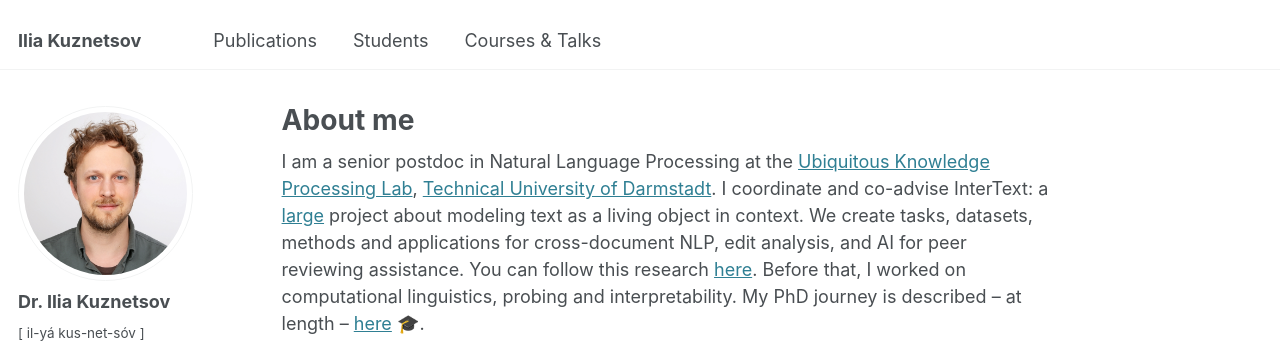
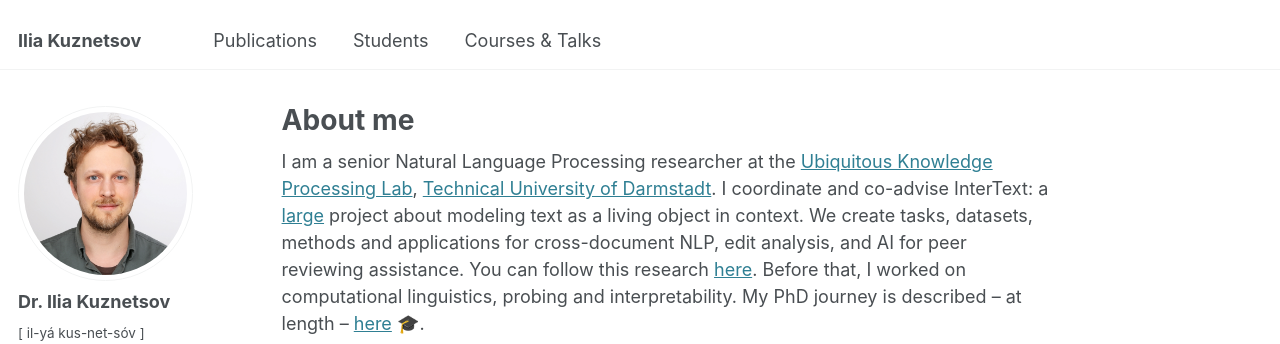
Before and after one commit to iokuznetsov/iokuznetsov.github.io, a Jekyll site: the page built from _pages/about.md, in a window 1280 px wide and 1204 px high. Shown: the top 344 px of the window. Built offline with Jekyll 4.4.1, drawn with Linux system fonts in a browser that asks for light colours; some web fonts are replaced.

Commit message:
Update about.md

```diff
--- a/_pages/about.md
+++ b/_pages/about.md
@@ -7,7 +7,7 @@ redirect_from:
   - /about.html
 ---
 
-I am a senior postdoc in Natural Language Processing at the [Ubiquitous Knowledge Processing Lab](https://www.informatik.tu-darmstadt.de/ukp/ukp_home/index.en.jsp),
+I am a senior Natural Language Processing researcher at the [Ubiquitous Knowledge Processing Lab](https://www.informatik.tu-darmstadt.de/ukp/ukp_home/index.en.jsp),
 [Technical University of Darmstadt](https://www.tu-darmstadt.de/). I coordinate and co-advise InterText: a [large](https://erc.europa.eu/projects-statistics/science-stories/artificial-intelligence-living-texts) project about modeling text as a living object in context.
 We create tasks, datasets, methods and applications for cross-document NLP, edit analysis, and AI for peer reviewing assistance.
 You can follow this research [here](https://intertext.ukp-lab.de/).
```
